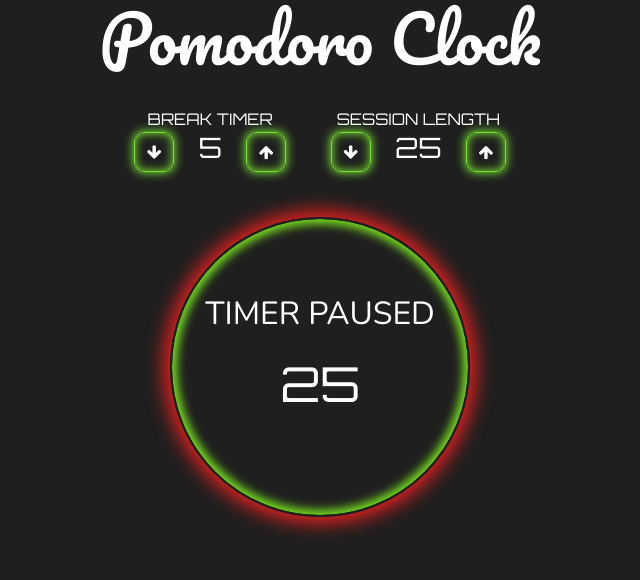
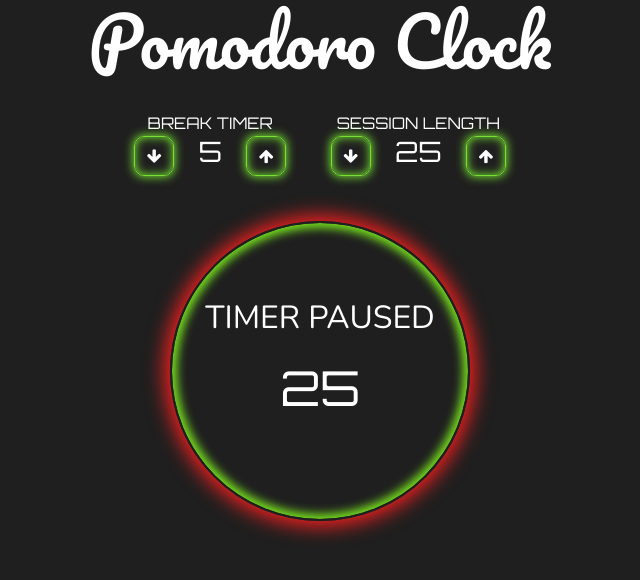
Before and after one commit to shreyjain711/home-Activity-1, a plain HTML site: page Shrey-Jain/page.html in a window 1280 px wide. Shown: the whole page, without its empty margins (320-960 px from the left). Drawn offline with nearby package versions, Linux system fonts and the light colour scheme.

```diff
--- a/Shrey-Jain/design.css
+++ b/Shrey-Jain/design.css
@@ -7,7 +7,7 @@
 
 h1{
   margin-bottom: 30px;
-  font-size: 4em;
+  font-size: 4.2em;
   font-family: Pacifico;
 }
 
```
Also changed, not shown: 1 other file.
